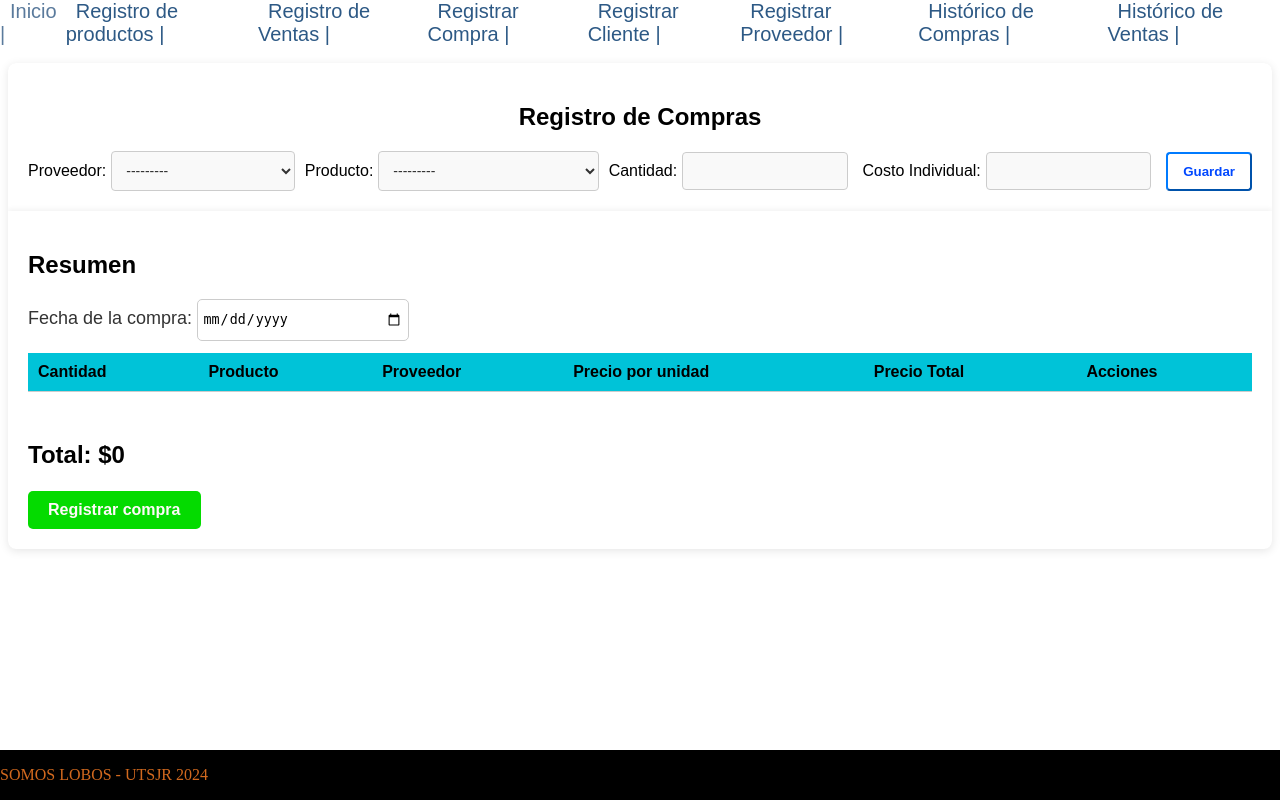
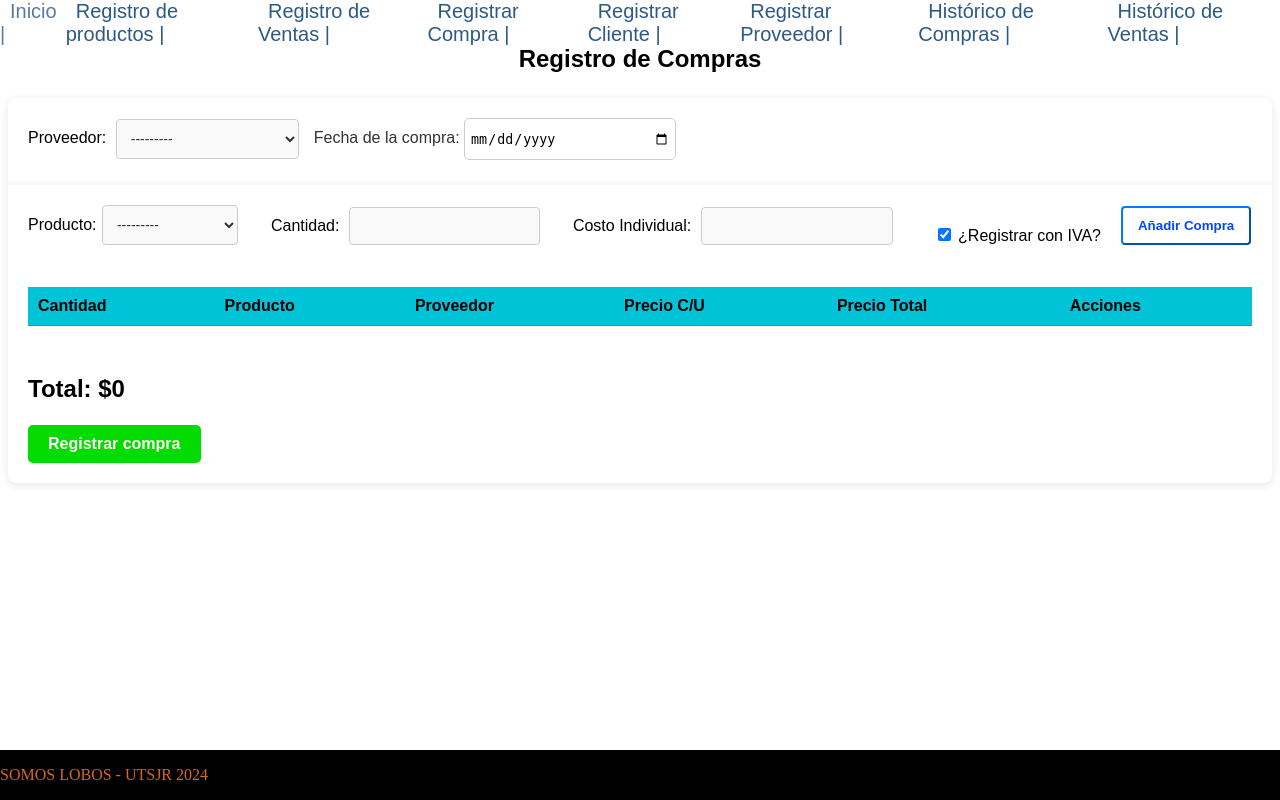
Before and after one commit to Cyrc3/estadias2, a Django app: page /registro_compra/ in a window 1280 px wide. Run offline with Django 3.2, Linux system fonts and the light colour scheme; tables that the repository leaves empty hold one stand-in row (values such as "Sample post"); lists and menus that the app fills with data are empty.

Commit message:
ay emiliiiiiiiiiii

```diff
--- a/estadias1/estadias1/settings.py
+++ b/estadias1/estadias1/settings.py
@@ -77,11 +77,11 @@
 DATABASES = {
     'default': {
         'ENGINE': 'django.db.backends.mysql',
-        'NAME': 'CONTROL_INVENTARIO',
+        'NAME': 'EstadiaPruebas',
         'USER': 'root',
-        'PASSWORD': 'miau',
+        'PASSWORD': '3Sa1s87873!',
         'HOST': 'localhost',
-        'w': '3306',
+        'PORT': '3306',
     }
 }
 #honestly i have no idea what this section do, is here tho, if it works, don't touch it.
--- a/estadias1/estadias1/static/styles/styles_compras.css
+++ b/estadias1/estadias1/static/styles/styles_compras.css
@@ -1,3 +1,11 @@
+/*estilo del titulo*/
+#title{
+    padding-top: 2%;
+    text-align: center;
+    font-size: x-large;
+    font-family: Arial, Helvetica, sans-serif;
+}
+
 /* Estilos para el contenedor principal */
 .container {
     font-family: Arial, Helvetica, sans-serif;
@@ -9,7 +17,7 @@
     box-shadow: 0 2px 10px rgba(0, 0, 0, 0.1);
     width: 100%;
     margin: 0 auto;
-    margin-top: 5%;
+    margin-top: 2%;
     overflow-y: auto; /* Agrega desplazamiento vertical */
     max-height: 80vh; /* Limita la altura del contenedor */
 }
@@ -20,17 +28,29 @@
     background-color: #ffffff;
     border-radius: 8px 8px 0 0;
     box-shadow: 0 2px 5px rgba(0, 0, 0, 0.05);
-    text-align: center;
+    text-align: left;
 }
 
 /* Estilos para el formulario */
 #compraForm {
-    display: flex;
+    display: block;
     flex-direction: row;
     justify-content: space-between;
-    align-items: center;
+    align-items: baseline;
     flex-wrap: wrap;
 }
+
+.form-group {
+    margin-bottom: 5px;
+}
+
+.form-row {
+    margin-bottom: 3%;
+    display: flex;
+    align-items: flex-end;
+    gap: 20px; /* Añade espacio entre los elementos */
+}
+
 
 #id_id_proveedor {
     padding: 10px;
@@ -55,10 +76,10 @@
     border-radius: 4px;
     background-color: #f9f9f9;
     color: #333;
-    width: 18%; /* Ocupa todo el ancho disponible */
+    width: 61%; /* Ocupa todo el ancho disponible */
     font-size: 14px;
-    margin-right: 10px; /* Tamaño de fuente */
-    margin-left: 5px;
+    margin-right: 1px; /* Tamaño de fuente */
+    margin-left: 1px;
 }
 
 /* Estilos para las opciones del select */
@@ -72,9 +93,9 @@
     border-radius: 4px;
     background-color: #f9f9f9;
     color: #333;
-    width: 50%; /* Ocupa todo el ancho disponible */
+    width: 60%; /* Ocupa todo el ancho disponible */
     font-size: 14px;
-    margin-right: 10px; /* Tamaño de fuente */
+    margin-right: 1px; /* Tamaño de fuente */
     margin-left: 5px;
 }
 
@@ -96,7 +117,7 @@
 #compraForm input[type="number"] {
     padding: 10px;
     margin-right: 15px;
-    border: 1px solid #ccc;
+    border: 1px solid #000000;
     border-radius: 4px;
     flex: 1;
 }
@@ -142,7 +163,7 @@
 
 /* Estilos para las filas de la tabla */
 #resumenTabla tr {
-    border-bottom: 1px solid #ccc;
+    border-bottom: 1px solid #7d7d7d;
 }
 
 /* Estilos para las celdas de la tabla */
@@ -232,7 +273,7 @@
 }
 
 #lfecha {
-    font-size: 18px; /* Ajusta el tamaño de la fuente del label */
+    font-size: 16px; /* Ajusta el tamaño de la fuente del label */
     color: #333; /* Cambia el color del texto */
 }
 input[type="date"] {
--- a/estadias1/estadias1/templates/registro_compra.html
+++ b/estadias1/estadias1/templates/registro_compra.html
@@ -8,19 +8,14 @@
 {% endblock %}
 
 {% block content %}
+<h2 id="title">Registro de Compras</h2>
 <div class="container">
     <div class="top">
-        <h2>Registro de Compras</h2>
-        <button id="cambiarProveedorBtn" style="display: none;">Cambiar Proveedor</button>
         <form id="compraForm" method="POST">
             {% csrf_token %}
-            {{ form.as_table }}
-
-            <input type="button" value="Guardar" id="btnGuardar">
-
-    </div>
-    <div class="bottom">
-        <h2>Resumen</h2>
+            <div class="form-group">
+                {{ form.id_proveedor.label_tag }} {{ form.id_proveedor }}
+                <input type="hidden" id="hidden_proveedor" name="hidden_proveedor">
                 <label for="fecha" id="lfecha">Fecha de la compra:</label>
                 <input type="date" id="fecha" name="fecha" required>
                 <script>
@@ -31,13 +26,35 @@
                     document.getElementById('fecha').setAttribute('max', today);
 
                 </script>
+                <button id="cambiarProveedorBtn" style="display: none;">Cambiar Proveedor</button>
+            </div>
+    </div>
+    <div class="bottom">
+        <div class="form-row">
+            <div class="form-group">
+                {{ form.id_producto.label_tag }} {{ form.id_producto }}
+            </div>
+            <div class="form-group">
+                {{ form.cantidad.label_tag }} {{ form.cantidad }}
+            </div>
+            <div class="form-group">
+                {{ form.costo.label_tag }} {{ form.costo }}
+            </div>
+            <div class="form-group">
+                <input type="checkbox" id="iva" checked>
+                <label for="iva">¿Registrar con IVA?</label>
+            </div>
+            <div class="form-group">
+                <input type="button" value="Añadir Compra" id="btnGuardar">
+            </div>
+        </div>
         <div class="resumen">
             <table id="resumenTabla">
                 <tr>
                     <th>Cantidad</th>
                     <th>Producto</th>
                     <th>Proveedor</th>
-                    <th>Precio por unidad</th>
+                    <th>Precio C/U</th>
                     <th>Precio Total</th>
                     <th>Acciones</th>
                 </tr>
@@ -65,9 +82,17 @@
 
 <div id="eliminarCompra" class="modal">
     <div class="modal-content">
-        <p id="eliminarModal" >¿Seguro que deseas eliminar está fila?</p>
+        <p id="eliminarModal">¿Seguro que deseas eliminar está fila?</p>
         <button id="aceptarEliminar" type="button">Aceptar</button>
         <button id="cancelarEliminar" type="button">Cancelar</button>
+    </div>
+</div>
+
+<div id="cambiarProveedor" class="modal">
+    <div class="modal-content">
+        <p id="eliminarModal">¿Seguro que deseas cambiar el proveedor?, al aceptar modificarás todas las filas añadidas</p>
+        <button id="aceptarCambiar" type="button">Aceptar</button>
+        <button id="cancelarCambiar" type="button">Cancelar</button>
     </div>
 </div>
 
```
Also changed, not shown: other parts of estadias1/estadias1/static/styles/styles_compras.css (+55 -0 lines), estadias1/estadias1/static/JavaScript/Registro_compra_form.js (+81 -33 lines). Lines whose indentation alone changed are shown as unchanged.
